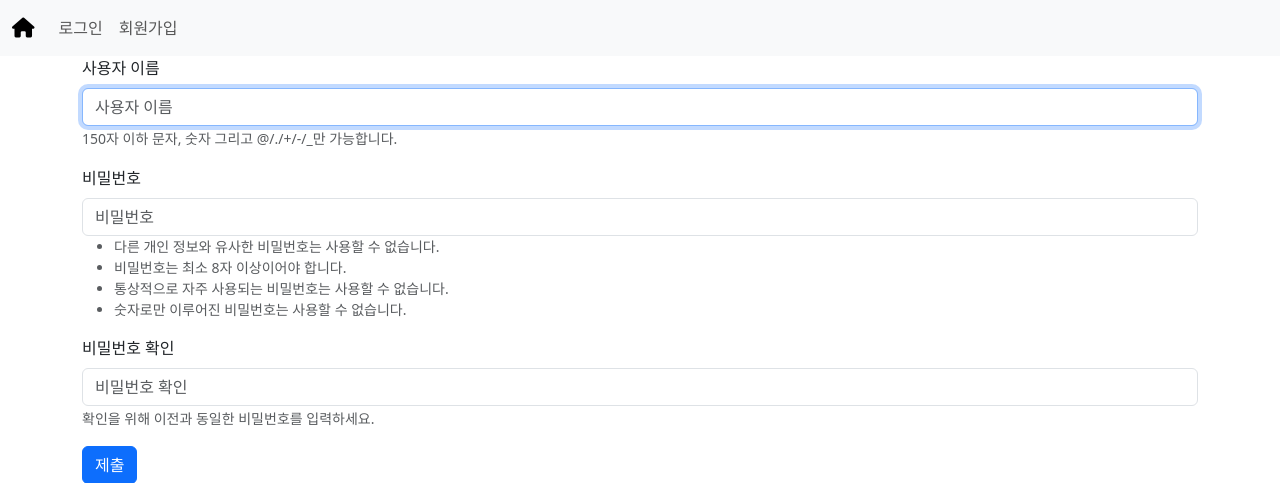
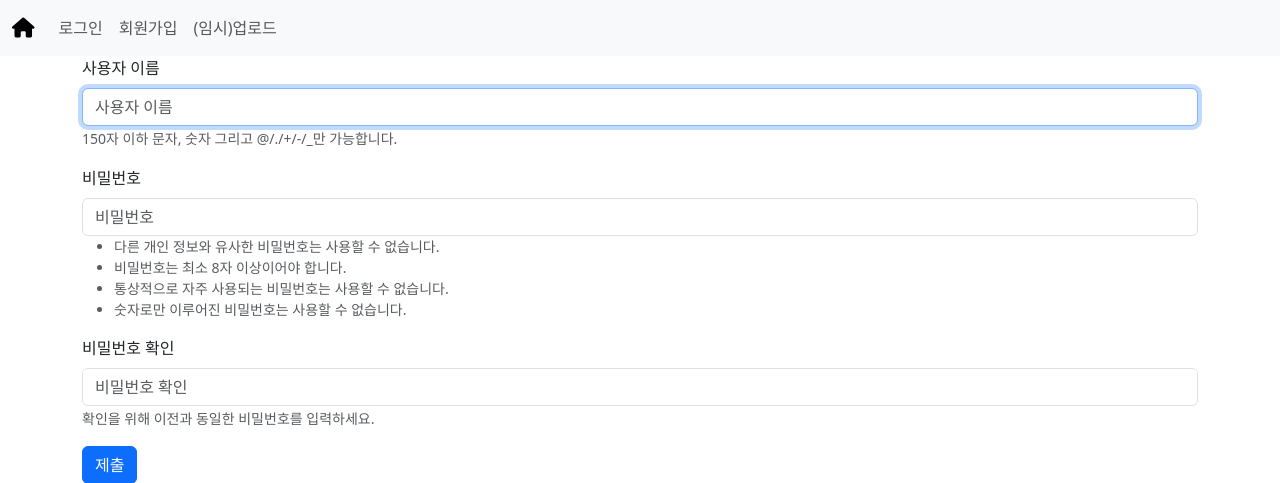
Before and after one commit to hong00009/yolov5, a Django app: page /accounts/signup/ in a window 1280 px wide. Shown: the top 483 px of the page. Run offline with Django 4.2, Linux system fonts and the light colour scheme; some libraries are stand-ins or nearby versions.

Commit message:
nav바에 업로드버튼(임시)

```diff
--- a/templates/_nav.html
+++ b/templates/_nav.html
@@ -11,6 +11,8 @@
       <div class="navbar-nav">
         <a class="nav-link" href="{% url 'accounts:login' %}">로그인</a>
         <a class="nav-link" href="{% url 'accounts:signup' %}">회원가입</a>
+        <a class="nav-link" href="{% url 'yolov5_django:upload_image' %}">(임시)업로드</a>
+
       </div>
     </div>
   </div>
```
